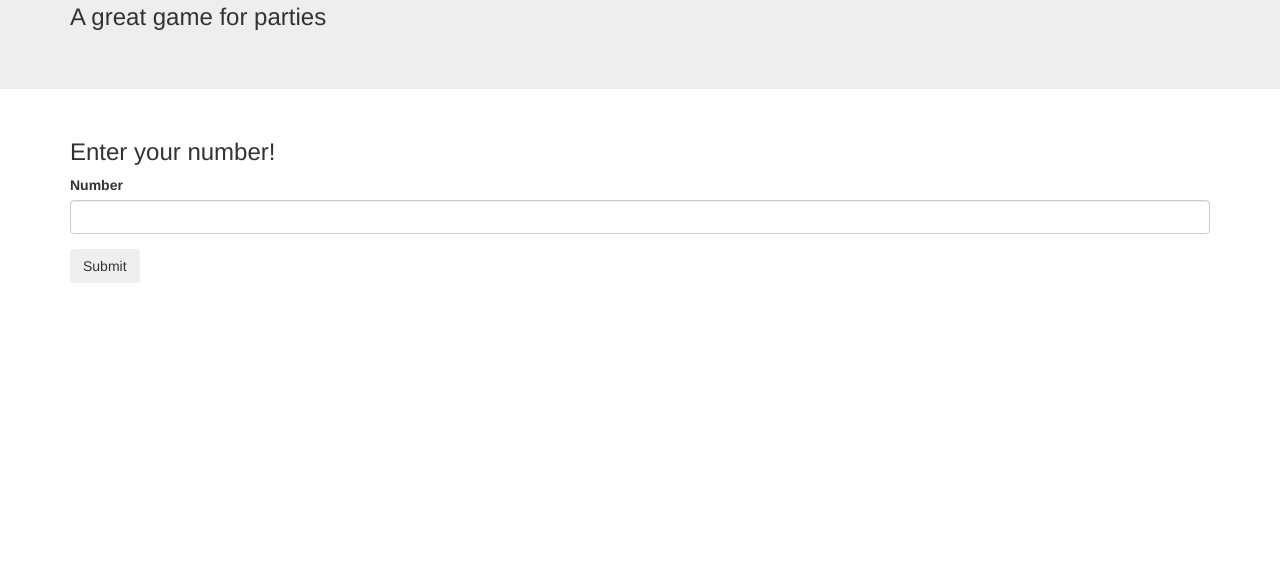
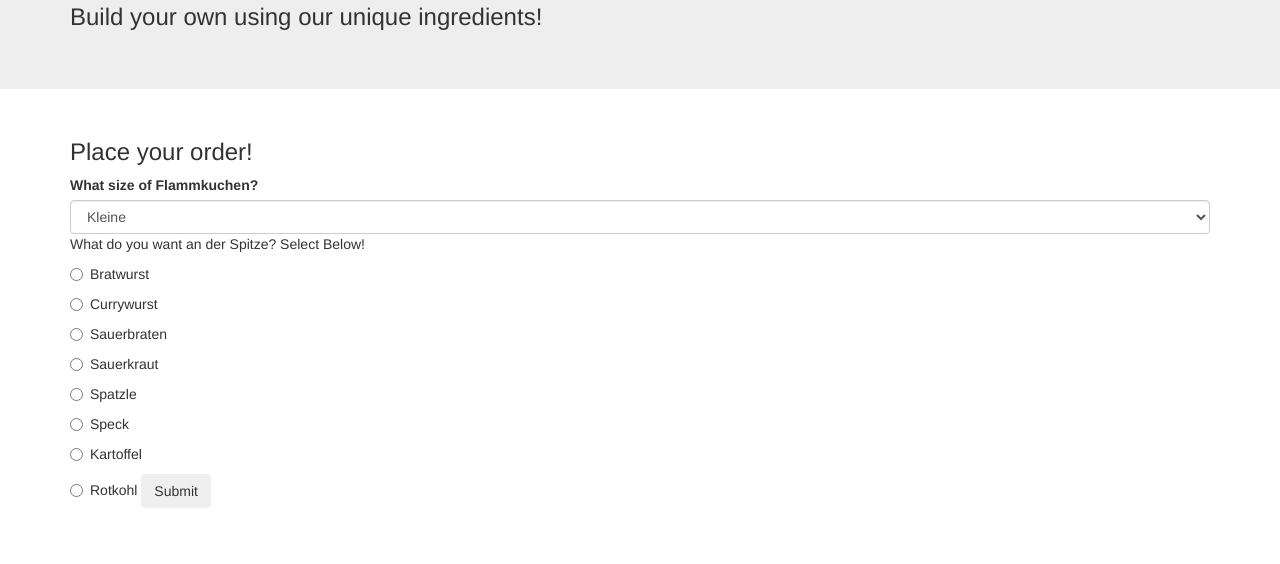
Before and after one commit to krause197/PizzaOrder, a plain HTML site: page index.html in a window 1280 px wide. Shown: the part 236-800 px from the top of the page. Drawn offline with Linux system fonts and the light colour scheme.

Commit message:
create initial html to structure website

```diff
--- a/index.html
+++ b/index.html
@@ -1,7 +1,7 @@
 <!DOCTYPE html>
 <html>
   <head>
-    <title>Ping Pong Number Game</title>
+    <title>Krause's Flammkuchen</title>
     <link href="css/bootstrap.css" rel="stylesheet" type="text/css">
     <link href="css/styles.css" rel="stylesheet" type="text/css">
     <script src="js/jquery-1.12.4.js"></script>
@@ -10,21 +10,65 @@
   <body>
     <div class="jumbotron">
       <div class="container">
-        <h1>Ping Pong Number Game</h1>
+        <h1>Welcome to Krause's FlammKuchen</h1>
         <img src="" alt= "" class="img">
-        <h2>Enter a number and see what comes back!</h2>
-        <h3>A great game for parties</h3>
+        <h2>A Reicheous take on Pizza!!!</h2>
+        <h3>Build your own using our unique ingredients!</h3>
       </div>
     </div>
 
     <div class="container">
-      <h3>Enter your number!</h3>
-        <form id = "number">
-          <div>
-            <div class="form-group">
-              <label for="numberInput">Number</label>
-              <input id="numberInput" class="form-control" type="text">
-            </div>
+      <h3>Place your order!</h3>
+        <form id = "pizzaOrder">
+          <div class="form-group">
+            <label for="size">What size of Flammkuchen?</label>
+            <select id="size" class="form-control">
+              <option>Kleine</option>
+              <option>Mittlere</option>
+              <option>Grosse</option>
+            </select>
+          <div id="toppings"
+            <h4>What do you want an der Spitze? Select Below!</h4>
+            <div class="radio">
+              <label>
+                <input type="radio" name="bratwurst" value="">
+                Bratwurst
+              </label>
+            <div class="radio">
+              <label>
+                <input type="radio" name="currywurst" value="">
+                Currywurst
+              </label>
+            <div class="radio">
+              <label>
+                <input type="radio" name="sauerbraten" value="">
+                Sauerbraten
+              </label>
+            <div class="radio">
+              <label>
+                <input type="radio" name="sauerkraut" value="">
+                Sauerkraut
+              </label>
+            <div class="radio">
+              <label>
+                <input type="radio" name="spatzle" value="">
+                Spatzle
+              </label>
+            <div class="radio">
+              <label>
+                <input type="radio" name="speck" value="1">
+                Speck
+              </label>
+            <div class="radio">
+              <label>
+                <input type="radio" name="kartoffel" value="">
+                Kartoffel
+              </label>
+            <div class="radio">
+              <label>
+                <input type="radio" name="rotkohl" value="1">
+                Rotkohl
+              </label>
             <button type="submit" class="btn">Submit</button>
           </div>
         </form>
```
Also changed, not shown: 2 other files.
